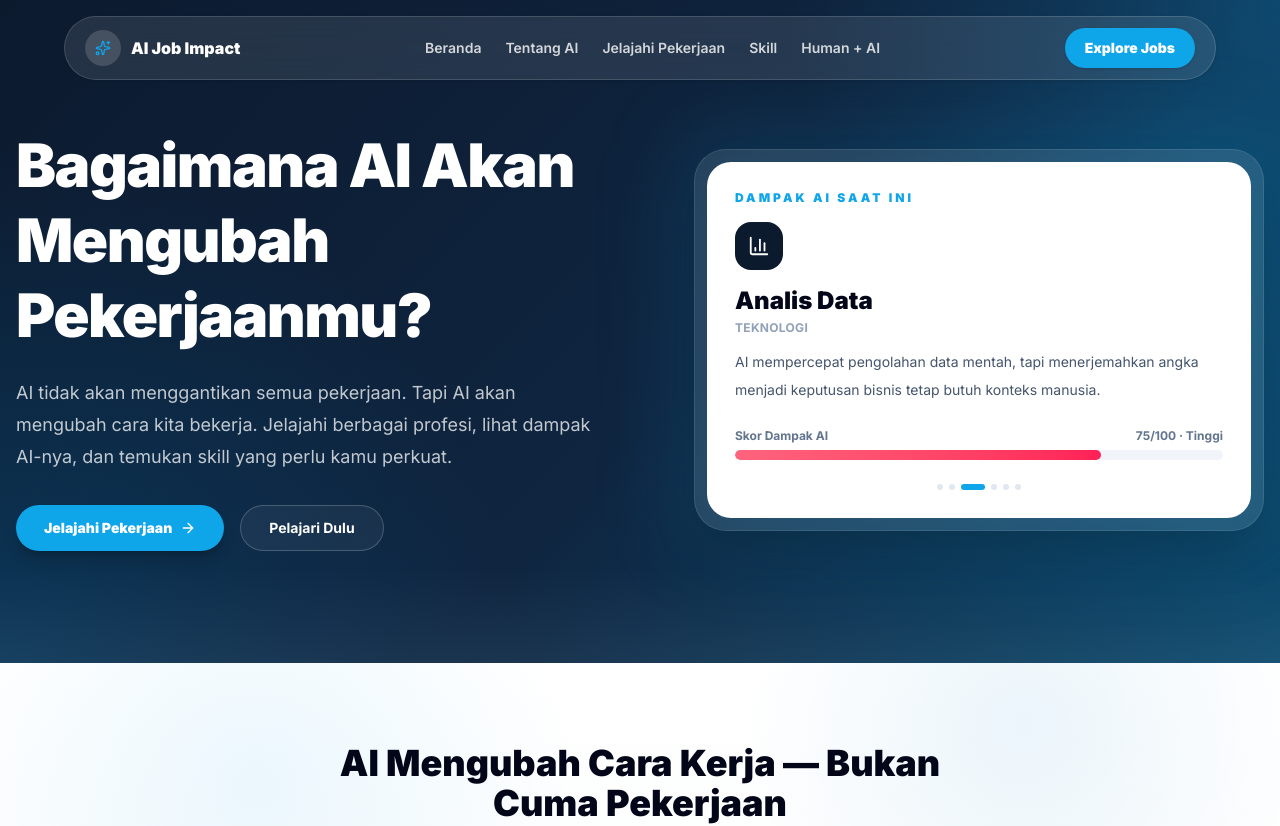
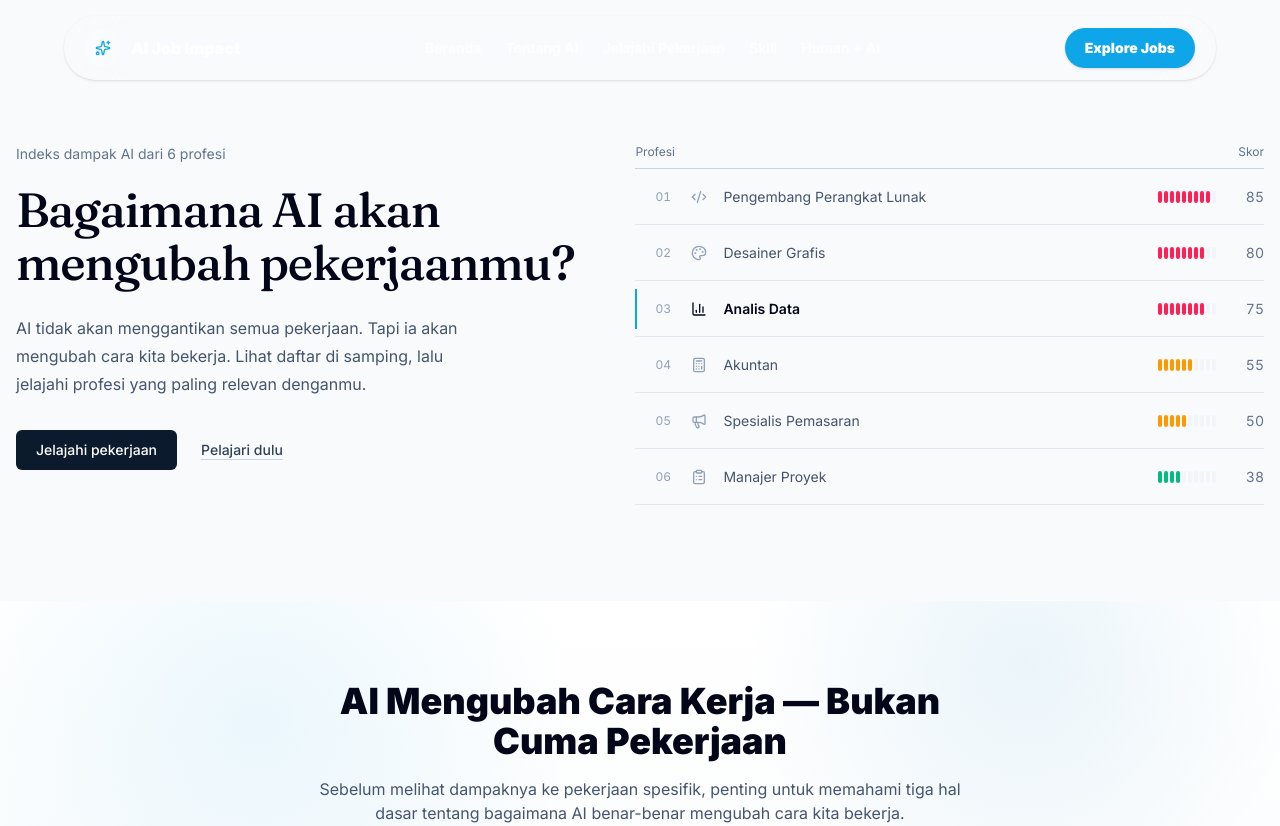
Before and after one commit to kevinazzaky/ai-job, a Next.js app: page / in a window 1280 px wide. Shown: the top 826 px of the page. Built offline with nearby package versions, Linux system fonts and the light colour scheme.

Commit message:
style: redesign hero as editorial impact index, drop generic dark glass look

```diff
--- a/src/components/sections/Hero.tsx
+++ b/src/components/sections/Hero.tsx
@@ -1,159 +1,148 @@
 "use client";
 
 import { useEffect, useState } from "react";
-import { AnimatePresence, motion } from "framer-motion";
-import { ArrowRight } from "lucide-react";
+import { Fraunces } from "next/font/google";
 import { jobs } from "@/src/data/jobs";
 import { getJobIcon } from "@/lib/icon-map";
 
-const LEVEL_LABEL: Record<string, string> = {
-  Low: "Rendah",
-  Medium: "Sedang",
-  High: "Tinggi",
-};
+const fraunces = Fraunces({
+  subsets: ["latin"],
+  weight: ["500", "600"],
+});
 
-const LEVEL_GRADIENT: Record<string, string> = {
-  Low: "from-emerald-400 to-emerald-500",
-  Medium: "from-amber-400 to-amber-500",
-  High: "from-rose-400 to-rose-500",
+const LEVEL_COLOR: Record<string, string> = {
+  Low: "bg-emerald-500",
+  Medium: "bg-amber-500",
+  High: "bg-rose-500",
 };
 
 const ROTATE_INTERVAL_MS = 2500;
+const ROW_HEIGHT = 56;
+
+const sortedJobs = [...jobs].sort((a, b) => b.impactScore - a.impactScore);
 
 export default function Hero() {
   const [activeIndex, setActiveIndex] = useState(0);
 
   useEffect(() => {
     const prefersReducedMotion = window.matchMedia(
-      "(prefers-reduced-motion: reduce)",
+      "(prefers-reduced-motion: reduce)"
     ).matches;
 
     if (prefersReducedMotion) return;
 
     const timer = setInterval(() => {
-      setActiveIndex((prev) => (prev + 1) % jobs.length);
+      setActiveIndex((prev) => (prev + 1) % sortedJobs.length);
     }, ROTATE_INTERVAL_MS);
 
     return () => clearInterval(timer);
   }, []);
 
-  const activeJob = jobs[activeIndex];
-  const Icon = getJobIcon(activeJob.icon);
+  return (
+    <section id="home" className="pt-28 pb-16 md:pt-36 md:pb-24">
+      <div className="container mx-auto grid gap-14 px-4 lg:grid-cols-[1fr_1.1fr] lg:gap-12">
+        <div className="max-w-xl">
+          <p className="mb-5 text-sm text-slate-500">
+            Indeks dampak AI dari 6 profesi
+          </p>
 
-  return (
-    <section
-      id="home"
-      className="dark-pattern relative overflow-hidden pt-32 pb-20 text-white md:pb-28"
-    >
-      <div className="absolute inset-x-0 bottom-0 h-24 bg-linear-to-t from-white/5 to-transparent" />
-
-      <div className="container relative mx-auto grid items-center gap-12 px-4 lg:grid-cols-[1.05fr_0.95fr]">
-        {/* Hero Content */}
-        <div>
-          <h1 className="max-w-2xl text-4xl font-black leading-tight tracking-tight text-white sm:text-5xl lg:text-6xl">
-            Bagaimana AI Akan Mengubah Pekerjaanmu?
+          <h1
+            className={`${fraunces.className} text-4xl font-medium leading-[1.1] tracking-tight text-slate-950 sm:text-5xl`}
+          >
+            Bagaimana AI akan mengubah pekerjaanmu?
           </h1>
 
-          <p className="mt-6 max-w-xl text-base leading-8 text-white/75 sm:text-lg">
-            AI tidak akan menggantikan semua pekerjaan. Tapi AI akan mengubah
-            cara kita bekerja. Jelajahi berbagai profesi, lihat dampak AI-nya,
-            dan temukan skill yang perlu kamu perkuat.
+          <p className="mt-6 max-w-md text-base leading-7 text-slate-600">
+            AI tidak akan menggantikan semua pekerjaan. Tapi ia akan mengubah
+            cara kita bekerja. Lihat daftar di samping, lalu jelajahi profesi
+            yang paling relevan denganmu.
           </p>
 
-          <div className="mt-8 flex flex-col gap-4 sm:flex-row">
+          <div className="mt-8 flex items-center gap-6">
             <a
               href="#jobs"
-              className="inline-flex items-center justify-center gap-2 rounded-full bg-(--color-accent) px-7 py-3 text-sm font-black text-white shadow-lg shadow-black/20 transition hover:-translate-y-0.5 hover:opacity-90"
+              className="rounded-md bg-[var(--color-primary)] px-5 py-2.5 text-sm font-medium text-white transition hover:bg-slate-800"
             >
-              Jelajahi Pekerjaan
-              <ArrowRight size={16} />
+              Jelajahi pekerjaan
             </a>
 
             <a
               href="#intro"
-              className="rounded-full border border-white/20 bg-white/5 px-7 py-3 text-center text-sm font-bold text-white transition hover:-translate-y-0.5 hover:bg-white/10"
+              className="text-sm font-medium text-slate-700 underline decoration-slate-300 underline-offset-4 transition hover:decoration-slate-600"
             >
-              Pelajari Dulu
+              Pelajari dulu
             </a>
           </div>
         </div>
 
-        {/* Impact Card */}
-        <div className="relative">
-          <div className="absolute -inset-4 rounded-[2.5rem] bg-(--color-accent)/15 blur-2xl" />
+        <div>
+          <div className="flex items-center justify-between border-b border-slate-300 pb-2 text-xs text-slate-500">
+            <span>Profesi</span>
+            <span>Skor</span>
+          </div>
 
-          <div className="relative rounded-[2rem] border border-white/10 bg-white/10 p-3 shadow-2xl backdrop-blur">
-            <div className="relative min-h-[300px] overflow-hidden rounded-[1.5rem] bg-white p-7 text-slate-950">
-              <p className="text-xs font-black uppercase tracking-[0.25em] text-(--color-accent)">
-                Dampak AI Saat Ini
-              </p>
+          <div className="relative">
+            <div
+              className="absolute left-0 w-0.5 bg-[var(--color-accent)] transition-transform duration-500 ease-out"
+              style={{
+                height: ROW_HEIGHT - 16,
+                transform: `translateY(${activeIndex * ROW_HEIGHT + 8}px)`,
+              }}
+            />
 
-              <AnimatePresence mode="wait">
-                <motion.div
-                  key={activeJob.id}
-                  initial={{ opacity: 0, y: 10 }}
-                  animate={{ opacity: 1, y: 0 }}
-                  exit={{ opacity: 0, y: -10 }}
-                  transition={{ duration: 0.35 }}
+            {sortedJobs.map((job, index) => {
+              const Icon = getJobIcon(job.icon);
+              const filledTicks = Math.round(job.impactScore / 10);
+              const isActive = index === activeIndex;
+
+              return (
+                <div
+                  key={job.id}
+                  className="flex items-center gap-4 border-b border-slate-200 pl-5"
+                  style={{ height: ROW_HEIGHT }}
                 >
-                  <div className="mt-4 inline-flex h-12 w-12 items-center justify-center rounded-2xl bg-(--color-primary) text-white">
-                    <Icon size={22} />
-                  </div>
+                  <span className="w-5 shrink-0 text-xs tabular-nums text-slate-400">
+                    {String(index + 1).padStart(2, "0")}
+                  </span>
 
-                  <h2 className="mt-4 text-2xl font-black leading-tight text-slate-950">
-                    {activeJob.title}
-                  </h2>
+                  <Icon
+                    size={16}
+                    className={
+                      isActive
+                        ? "shrink-0 text-slate-950"
+                        : "shrink-0 text-slate-400"
+                    }
+                  />
 
-                  <p className="mt-1 text-xs font-bold uppercase tracking-wide text-slate-400">
-                    {activeJob.category}
-                  </p>
+                  <span
+                    className={`flex-1 truncate text-sm ${
+                      isActive
+                        ? "font-semibold text-slate-950"
+                        : "text-slate-600"
+                    }`}
+                  >
+                    {job.title}
+                  </span>
 
-                  <p className="mt-3 text-sm leading-7 text-slate-600">
-                    {activeJob.description}
-                  </p>
-
-                  <div className="mt-6">
-                    <div className="mb-1.5 flex items-center justify-between text-xs font-bold text-slate-500">
-                      <span>Skor Dampak AI</span>
-
-                      <span>
-                        {activeJob.impactScore}/100 ·{" "}
-                        {LEVEL_LABEL[activeJob.impactLevel]}
-                      </span>
-                    </div>
-
-                    <div className="h-2.5 w-full overflow-hidden rounded-full bg-slate-100">
-                      <motion.div
-                        key={`${activeJob.id}-bar`}
-                        initial={{ width: 0 }}
-                        animate={{ width: `${activeJob.impactScore}%` }}
-                        transition={{
-                          duration: 0.6,
-                          ease: "easeOut",
-                        }}
-                        className={`h-full rounded-full bg-linear-to-r ${
-                          LEVEL_GRADIENT[activeJob.impactLevel]
+                  <span className="hidden items-center gap-0.5 sm:flex">
+                    {Array.from({ length: 10 }).map((_, tickIndex) => (
+                      <span
+                        key={tickIndex}
+                        className={`h-3 w-1 rounded-sm ${
+                          tickIndex < filledTicks
+                            ? LEVEL_COLOR[job.impactLevel]
+                            : "bg-slate-100"
                         }`}
                       />
-                    </div>
-                  </div>
-                </motion.div>
-              </AnimatePresence>
+                    ))}
+                  </span>
 
-              {/* Pagination Indicator */}
-              <div className="mt-6 flex items-center justify-center gap-1.5">
-                {jobs.map((job, index) => (
-                  <span
-                    key={job.id}
-                    className={`h-1.5 rounded-full transition-all ${
-                      index === activeIndex
-                        ? "w-6 bg-(--color-accent)"
-                        : "w-1.5 bg-slate-200"
-                    }`}
-                  />
-                ))}
-              </div>
-            </div>
+                  <span className="w-8 shrink-0 text-right text-sm tabular-nums text-slate-500">
+                    {job.impactScore}
+                  </span>
+                </div>
+              );
+            })}
           </div>
         </div>
       </div>
```
